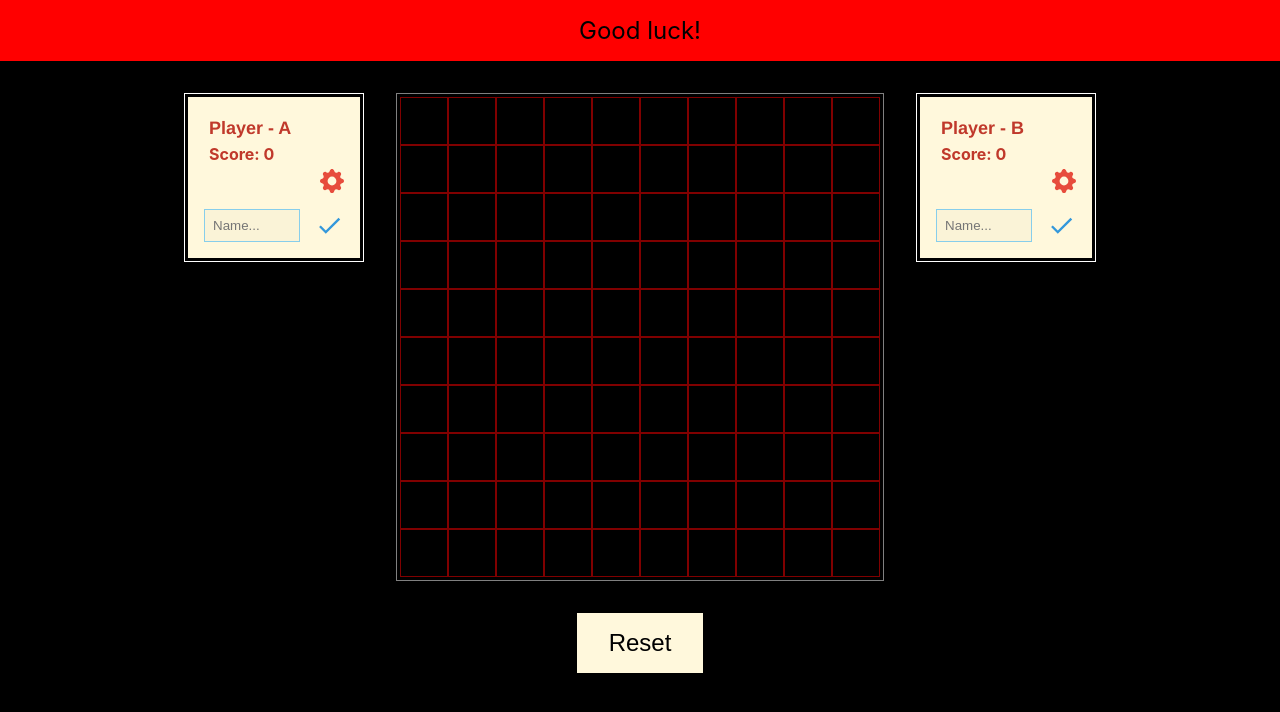
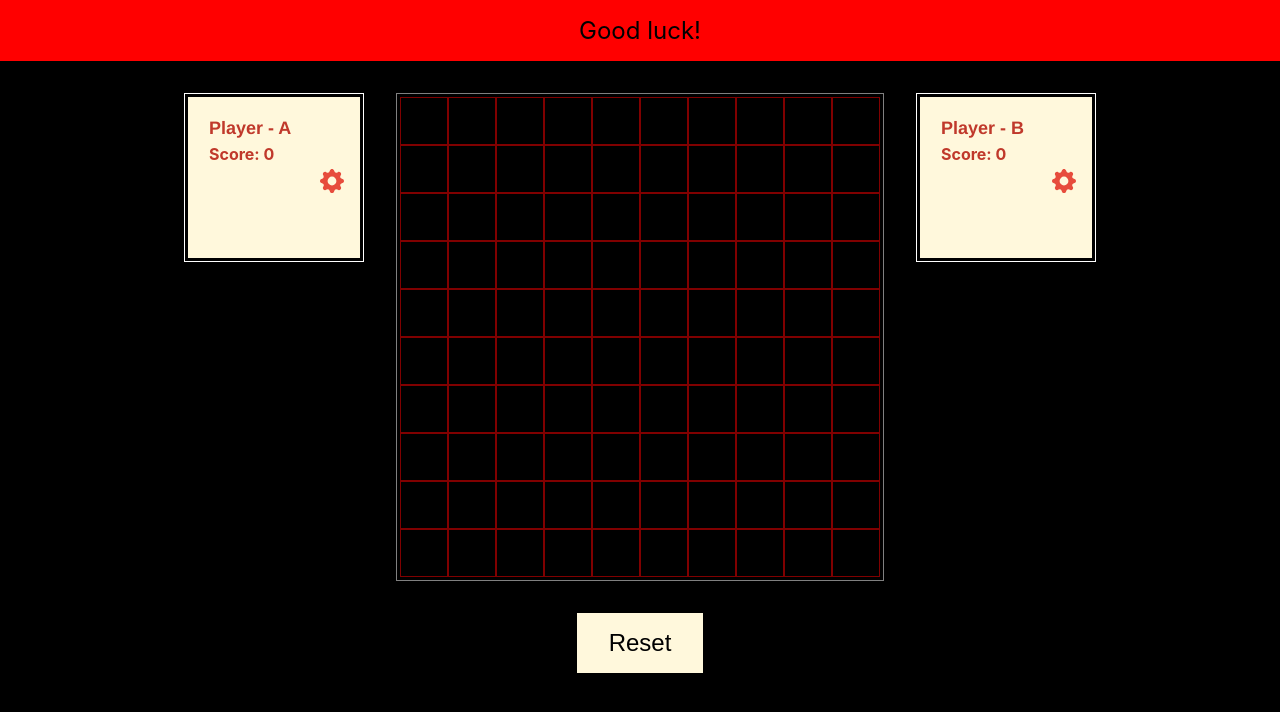
Before and after one commit to Karoly-Git/gomoku, a React (Create React App) app: page / in a window 1280 px wide. Shown: the top 712 px of the page. Built offline with nearby package versions, Linux system fonts and the light colour scheme.

Commit message:
Adding name setup option.

```diff
--- a/src/App.css
+++ b/src/App.css
@@ -105,6 +105,7 @@ body {
   align-items: center;
   margin-top: 1rem;
   width: 100%;
+  transition: opacity 350ms ease-in-out;
 }
 .App main .player-house .frame .settings-box .name-input {
   padding: 0.5rem;
--- a/src/App.js
+++ b/src/App.js
@@ -25,6 +25,7 @@ function App() {
     12. Upon resetting the game, if there is a winner, then the winner starts next game.
     13. Display the winner on the headline.
     14. Adding player's boxes.
+    15. Adding name setup option.
   */
 
   const winCount = 5;
@@ -36,6 +37,12 @@ function App() {
 
   const [playerA, setPlayerA] = useState('Player - A');
   const [playerB, setPlayerB] = useState('Player - B');
+
+  const [inputA, setInputA] = useState('');
+  const [inputB, setInputB] = useState('');
+
+  const [isBoxA_Open, setIsBoxA_Open] = useState(false);
+  const [isBoxB_Open, setIsBoxB_Open] = useState(false);
 
   const [playerScoreA, setPlayerScoreA] = useState(0);
   const [playerScoreB, setPlayerScoreB] = useState(0);
@@ -245,11 +252,16 @@ function App() {
               Score: {playerScoreA}
             </h3>
             <div className='icon-box'>
-              <GearIcon className='icon' />
+              <GearIcon onClick={() => setIsBoxA_Open(true)} className='icon' />
             </div>
-            <div className='settings-box'>
-              <input className='name-input' placeholder='Name...'></input>
-              <DoneIcon className='icon' />
+            <div className='settings-box' style={{ opacity: `${isBoxA_Open ? '1' : '0'}` }}>
+              <input onChange={(e) => setInputA(e.target.value)} className='name-input' placeholder='Name...'></input>
+              <DoneIcon
+                onClick={() => {
+                  setPlayerA(inputA === '' ? 'Player - A' : inputA);
+                  setIsBoxA_Open(false)
+                }} className='icon'
+              />
             </div>
           </div>
         </div>
@@ -288,11 +300,16 @@ function App() {
               Score: {playerScoreB}
             </h3>
             <div className='icon-box'>
-              <GearIcon className='icon' />
+              <GearIcon onClick={() => setIsBoxB_Open(true)} className='icon' />
             </div>
-            <div className='settings-box'>
-              <input className='name-input' placeholder='Name...'></input>
-              <DoneIcon className='icon' />
+            <div className='settings-box' style={{ opacity: `${isBoxB_Open ? '1' : '0'}` }}>
+              <input onChange={(e) => setInputB(e.target.value)} className='name-input' placeholder='Name...'></input>
+              <DoneIcon
+                onClick={() => {
+                  setPlayerB(inputB === '' ? 'Player - B' : inputB);
+                  setIsBoxB_Open(false)
+                }} className='icon'
+              />
             </div>
           </div>
         </div>
--- a/src/App.scss
+++ b/src/App.scss
@@ -133,6 +133,7 @@ body {
           align-items: center;
           margin-top: 1rem;
           width: 100%;
+          transition: opacity 350ms ease-in-out;
 
           .name-input {
             padding: 0.5rem;
```
Also changed, not shown: 1 other file (tests, documents, lock files or other folders).
